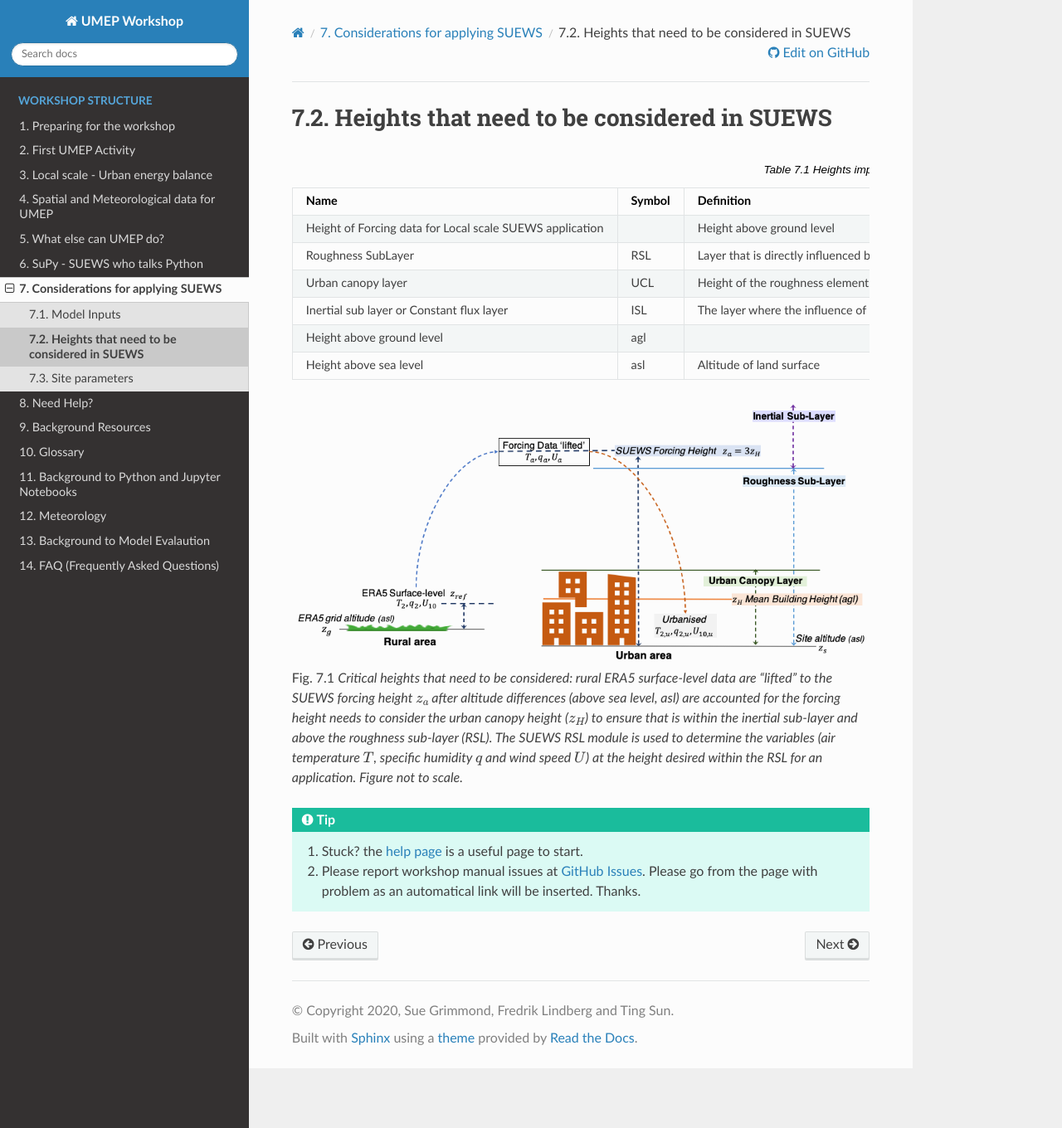
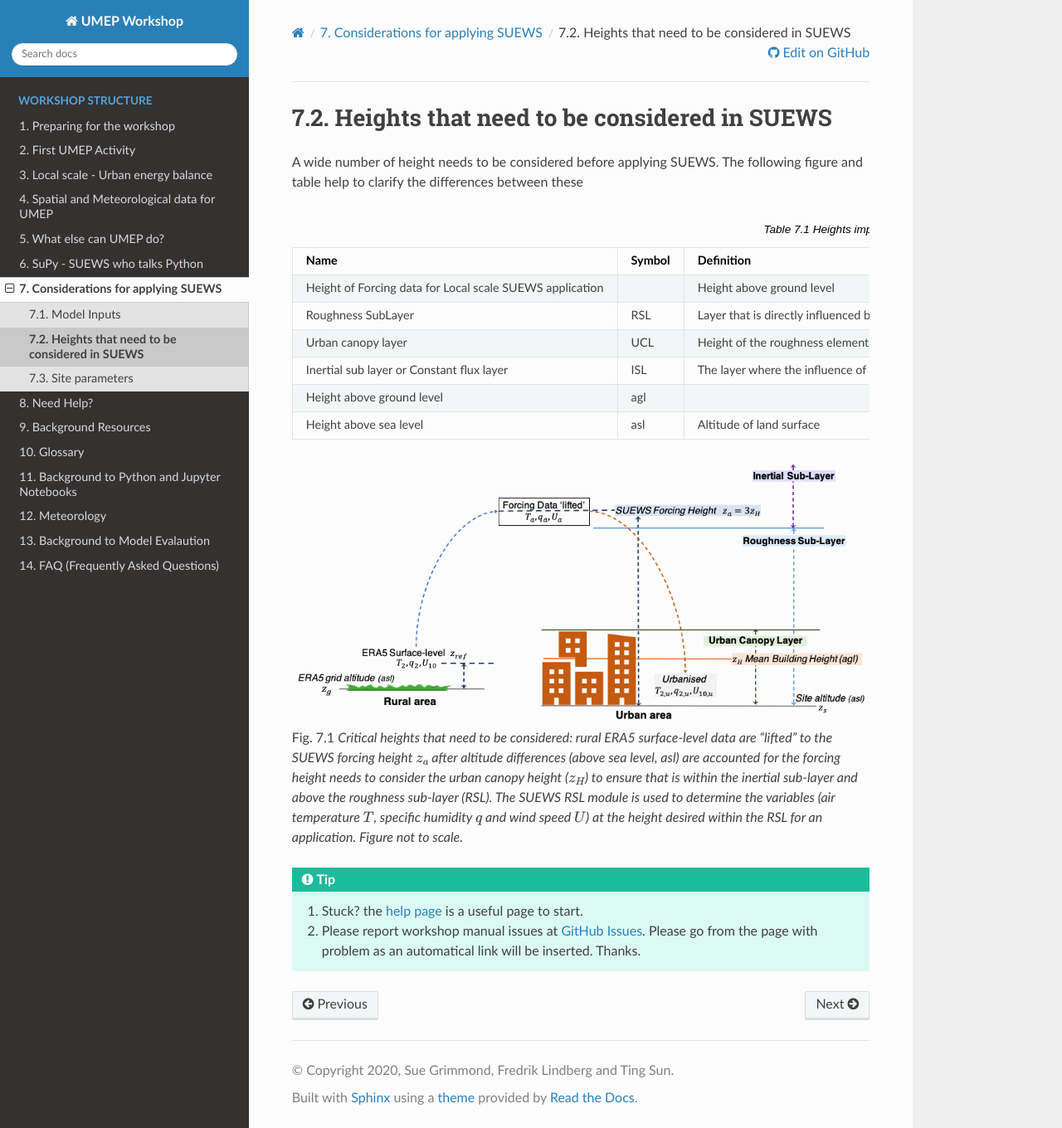
Before and after one commit to Urban-Meteorology-Reading/UMEP-Workshop, a Sphinx documentation site: the page built from source/Parameters/Height.rst, in a window 1280 px wide and 1360 px high. Shown: the whole window at 83% size. Built offline with Sphinx 7.4.7 and the Read the Docs theme 2.0.0, drawn with Linux system fonts in a browser that asks for light colours.

Commit message:
Update Height.rst

```diff
--- a/source/Parameters/Height.rst
+++ b/source/Parameters/Height.rst
@@ -2,6 +2,8 @@
 
 Heights that need to be considered in SUEWS
 --------------------------------------------
+
+A wide number of height needs to be considered before applying SUEWS. The following figure and table help to clarify the differences between these
 
 
 .. list-table:: Heights important for SUEWS
```
